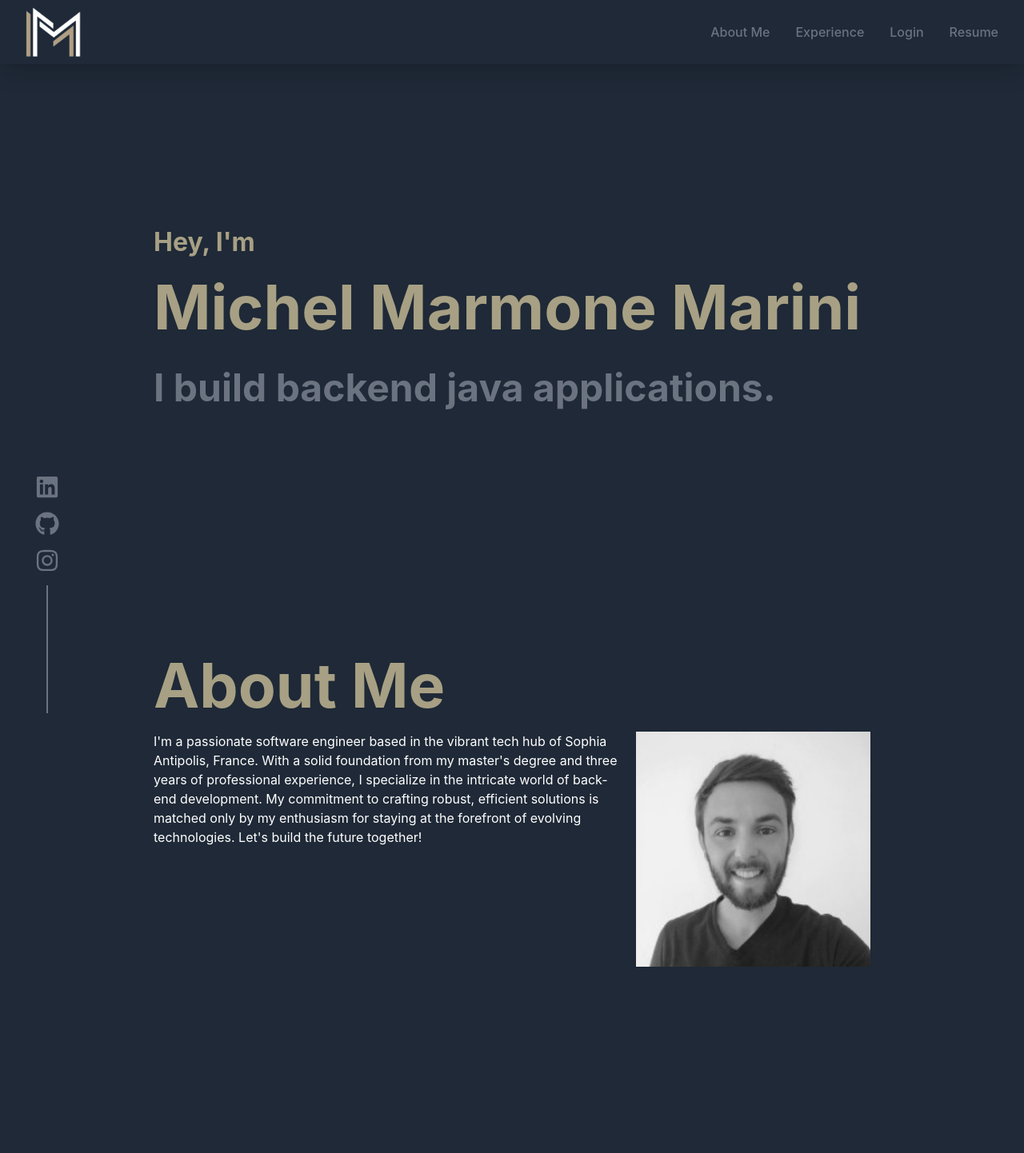
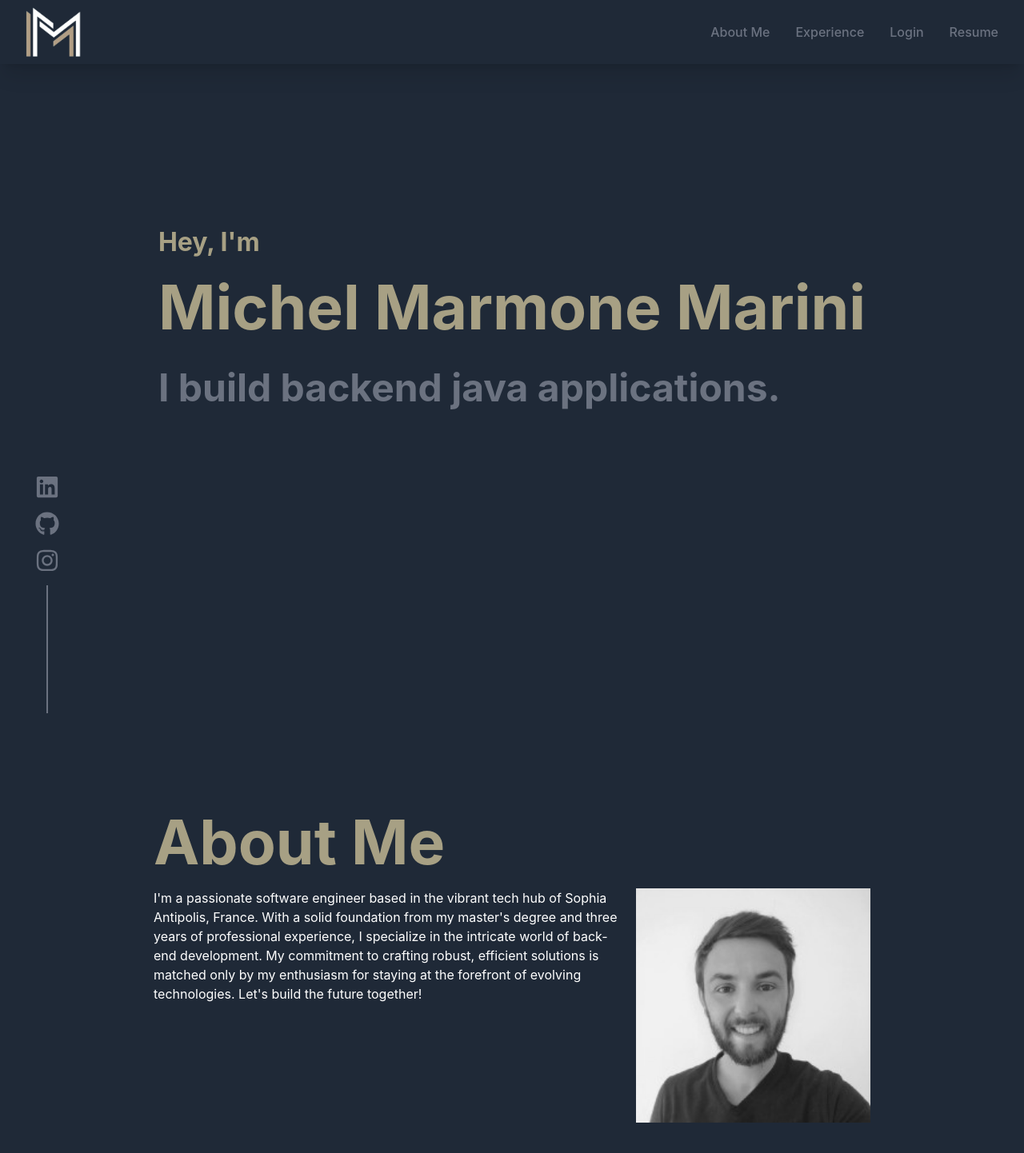
Before and after one commit to MMarmone/portfolio, a Next.js app: page / in a window 1280 px wide. Shown: the top 1442 px of the page at 80% size. Built offline with nearby package versions, Linux system fonts and the light colour scheme.

Commit message:
improve css

```diff
--- a/components/content/AboutMe.js
+++ b/components/content/AboutMe.js
@@ -6,7 +6,7 @@ const AboutMe = () => {
     const [isHovered, setIsHovered] = useState(false);
 
     return <section id="aboutMe">
-        <div>
+        <div className='content-div'>
             <h1 className="w-full">About Me</h1>
             <div class="grid grid-cols-3 gap-2">
                 <div class="col-span-2">
--- a/components/content/Introduction.js
+++ b/components/content/Introduction.js
@@ -2,7 +2,7 @@ import React from 'react';
 
 const Introduction = () => {
     return <section>
-        <div className='flex items-center'>
+        <div className='content-div'>
             <div>
                 <h3 className='font-bold' style={{'color' :'#a7a084'}}>
                     Hey, I'm
--- a/styles/global.css
+++ b/styles/global.css
@@ -59,9 +59,13 @@ h3 {
 }
 
 section {
-  @apply flex text-white h-screen w-full
+  @apply flex justify-center text-white h-screen w-full
 }
 
+.content-div{
+  margin-top: auto;
+  margin-bottom: auto;
+}
 
 /* Styles pour les écrans de taille "sm" et en dessous (600px) */
 @media only screen and (max-width: 600px) {
```
